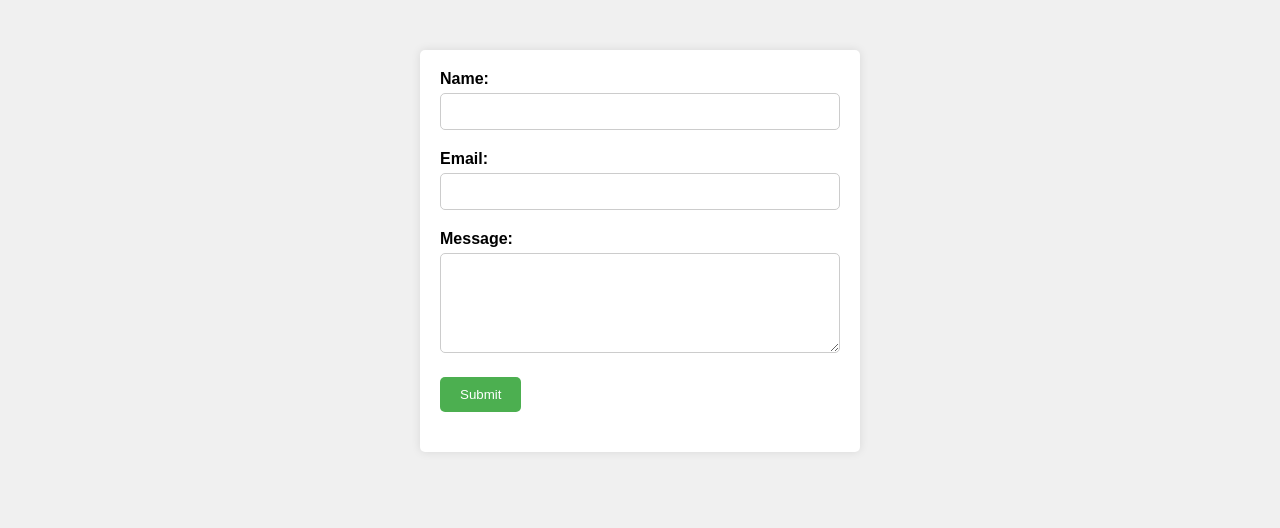
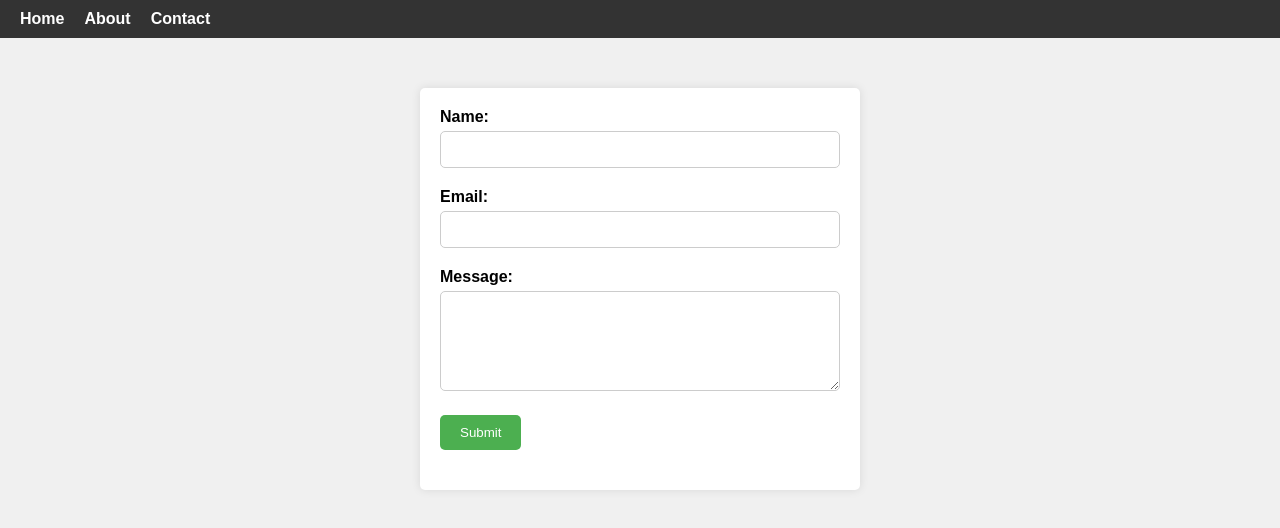
Before and after one commit to Aramani-22/my-first-repo-, a plain HTML site: page index.html in a window 1280 px wide. Drawn offline with Linux system fonts and the light colour scheme.

Commit message:
new commit

```diff
--- a/index.html
+++ b/index.html
@@ -8,7 +8,30 @@
     body {
         font-family: Arial, sans-serif;
         background-color: #f0f0f0;
+        margin: 0;
+        padding: 0;
     }
+
+    nav {
+        background-color: #333;
+        color: #fff;
+        padding: 10px 20px;
+    }
+    nav ul {
+        list-style: none;
+        padding: 0;
+        margin: 0;
+        display: flex;
+    }
+    nav ul li {
+        margin-right: 20px;
+    }
+    nav ul li a {
+        text-decoration: none;
+        color: #fff;
+        font-weight: bold;
+    }
+
     .container {
         max-width: 400px;
         margin: 50px auto;
@@ -52,6 +75,16 @@
 </head>
 <body>
 
+    <!-- added a navbar to form -->
+
+    <nav>
+        <ul>
+            <li><a href="#">Home</a></li>
+            <li><a href="#">About</a></li>
+            <li><a href="#">Contact</a></li>
+        </ul>
+    </nav>
+<!-- created a form -->
 <div class="container">
     <form action="#" method="post">
         <div class="form-group">
```
